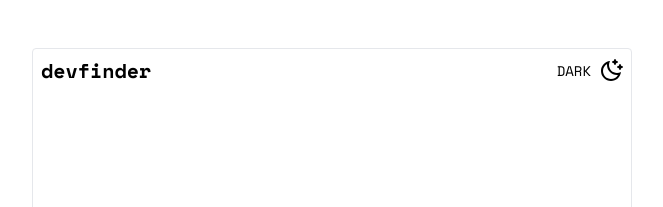
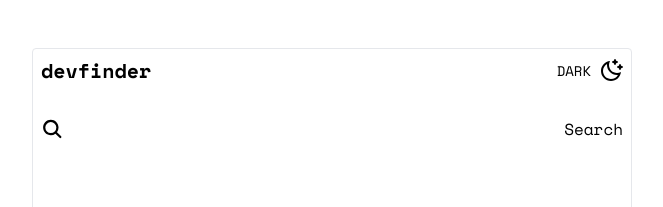
Before and after one commit to developer-mohitsoni/Developers-Hub, a Next.js app: page / in a window 1280 px wide. Shown: the top 207 px of the page, without its empty margins (308-971 px from the left). Built offline with nearby package versions, Linux system fonts and the light colour scheme.

Commit message:
Add SearchAndBtn component and integrate it in the Home page

```diff
--- a/src/app/page.tsx
+++ b/src/app/page.tsx
@@ -1,4 +1,6 @@
 import DarkAndLightBtn from "@/components/DarkAndLightBtn";
+import SearchAndBtn from "@/components/SearchAndBtn";
+
 
 export default function Home() {
   return (
@@ -9,6 +11,12 @@ export default function Home() {
           <p className="text-xl font-semibold">devfinder</p>
           <DarkAndLightBtn />
         </section>
+
+        {/* search and main */}
+        <section>
+          {/* search and btn */}
+          <SearchAndBtn/>
+        </section>
       </div>
     </div>
   );
--- /dev/null
+++ b/src/components/SearchAndBtn.tsx
@@ -0,0 +1,16 @@
+import { IoSearch } from "react-icons/io5";
+
+const SearchAndBtn = () => {
+  return (
+    <form className="flex items-center gap-2 w-full">
+      <section className="flex items-center h-full w-full gap-2">
+        {/* search icon */}
+        <IoSearch className="text-2xl" />
+        <input className="w-full" type="text" />
+      </section>
+      <button>Search</button>
+    </form>
+  );
+};
+
+export default SearchAndBtn;
```
